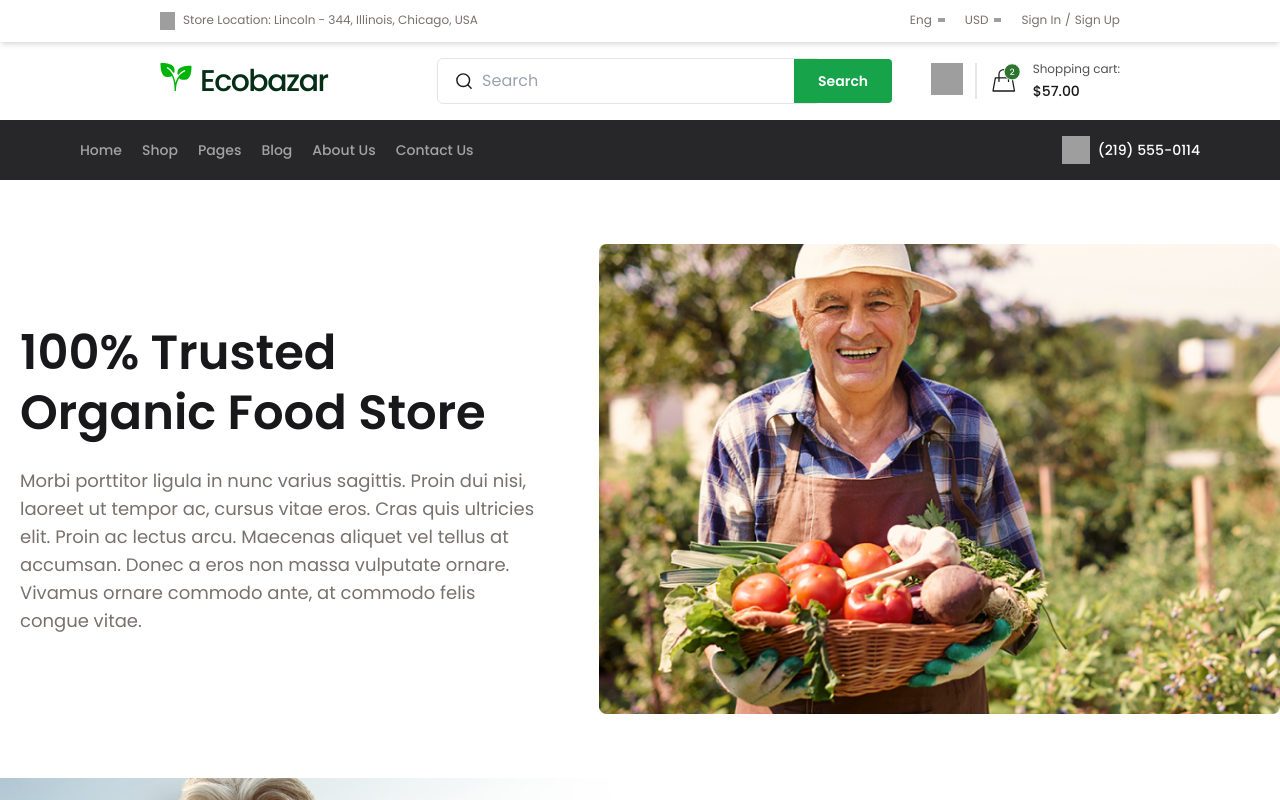
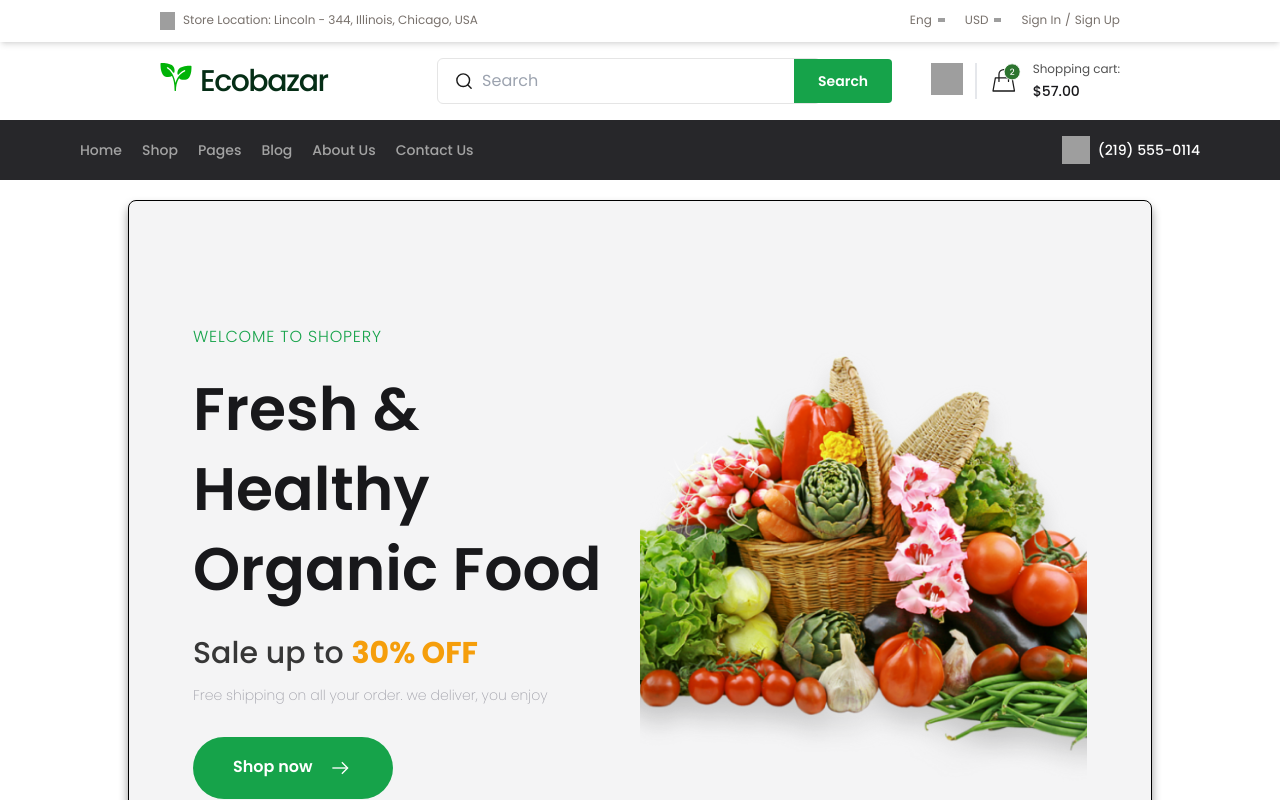
Before and after one commit to akshpnwr/organic-ecom, a React (Vite) app: page / in a window 1280 px wide. Shown: the top 800 px of the page. Built offline with nearby package versions, Linux system fonts and the light colour scheme; grey boxes are pictures that could not be loaded.

Commit message:
Add react-router-dom and update routes

```diff
--- a/package.json
+++ b/package.json
@@ -12,7 +12,8 @@
   "dependencies": {
     "keen-slider": "^6.8.6",
     "react": "^18.2.0",
-    "react-dom": "^18.2.0"
+    "react-dom": "^18.2.0",
+    "react-router-dom": "^6.22.3"
   },
   "devDependencies": {
     "@types/react": "^18.2.56",
--- a/src/App.tsx
+++ b/src/App.tsx
@@ -1,11 +1,19 @@
+import { Route, Routes } from "react-router-dom";
 import Layout from "./components/layout";
+import Homepage from "./pages/Homepage";
+import ContactUs from "./pages/Contact-us";
 import AboutUs from "./pages/About-us";
 
 function App() {
   return (
-    <Layout>
-      <AboutUs />
-    </Layout>
+    <Routes>
+      {/* Wrap elements in layout */}
+      <Route element={<Layout />}>
+        <Route path="/" element={<Homepage />} />
+        <Route path="/contact-us" element={<ContactUs />} />
+        <Route path="/about-us" element={<AboutUs />} />
+      </Route>
+    </Routes>
   );
 }
 
--- a/src/components/layout.tsx
+++ b/src/components/layout.tsx
@@ -1,12 +1,12 @@
-import { ReactNode } from "react";
 import Footer from "./footer";
 import Navigation from "./navigation/navigation";
+import { Outlet } from "react-router-dom";
 
-const Layout: React.FC<{ children: ReactNode }> = ({ children }) => {
+const Layout: React.FC = () => {
   return (
     <>
       <Navigation />
-      {children}
+      <Outlet />
       <Footer />
     </>
   );
--- a/src/main.tsx
+++ b/src/main.tsx
@@ -1,10 +1,13 @@
 import React from "react";
 import ReactDOM from "react-dom/client";
+import "./assets/styles/index.css";
+import { BrowserRouter } from "react-router-dom";
 import App from "./App.tsx";
-import "./assets/styles/index.css";
 
 ReactDOM.createRoot(document.getElementById("root")!).render(
   <React.StrictMode>
-    <App />
+    <BrowserRouter>
+      <App />
+    </BrowserRouter>
   </React.StrictMode>
 );
```
Also changed, not shown: 1 other file (tests, documents, lock files or other folders).
